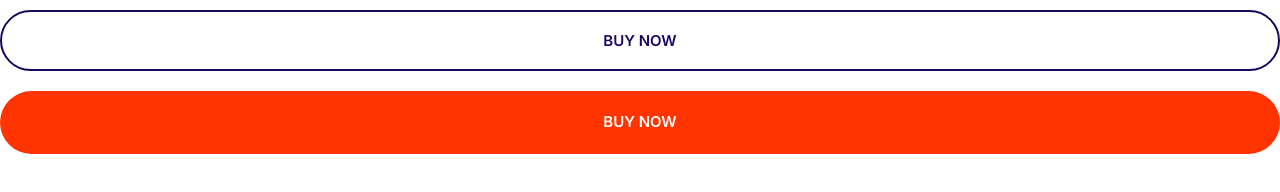
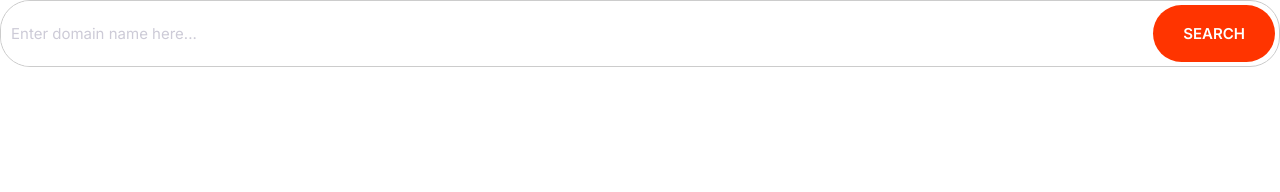
Before and after one commit to Klemen03/My-First-Website, a plain HTML site: page index.html in a window 1280 px wide. Drawn offline with Linux system fonts and the light colour scheme.

Commit message:
Build the input group component.

```diff
--- a/css/styles.css
+++ b/css/styles.css
@@ -15,7 +15,6 @@
 }
 
 /* Typography */
-
 html {
   font-size: 62.5%;
 }
@@ -235,3 +234,39 @@ a {
     font-size: 1.5rem;
   }
 }
+
+/* Inputs */
+.input {
+  border-radius: var(--border-radius);
+  border: 1px solid var(--color-border);
+  color: var(--color-headings);
+  outline: 0;
+  padding: 1.5rem 3.5rem;
+  font-size: 2rem;
+}
+
+::placeholder {
+  color: #cdcbd7;
+}
+
+.input-group {
+  border: 1px solid var(--color-border);
+  border-radius: var(--border-radius);
+  display: flex;
+}
+
+.input-group .input {
+  border: 0;
+  flex-grow: 1;
+  padding: 1.5rem 1rem;
+}
+
+.input-group .btn {
+  margin: 4px;
+}
+
+@media screen and (min-width: 1024px) {
+  .input {
+    font-size: 1.5rem;
+  }
+}
--- a/index.html
+++ b/index.html
@@ -14,7 +14,13 @@
     <link rel="stylesheet" href="./css/styles.css" />
   </head>
   <body>
-    <button class="btn btn--outline btn--block">Buy now</button>
-    <a href="" class="btn btn--accent btn--block">BUY NOW</a>
+    <div class="input-group">
+      <input
+        type="text"
+        class="input"
+        placeholder="Enter domain name here..."
+      />
+      <button class="btn btn--accent">Search</button>
+    </div>
   </body>
 </html>
```
Also changed, not shown: components/inputGroups.html (added, +4 -0 lines), 1 other file.
